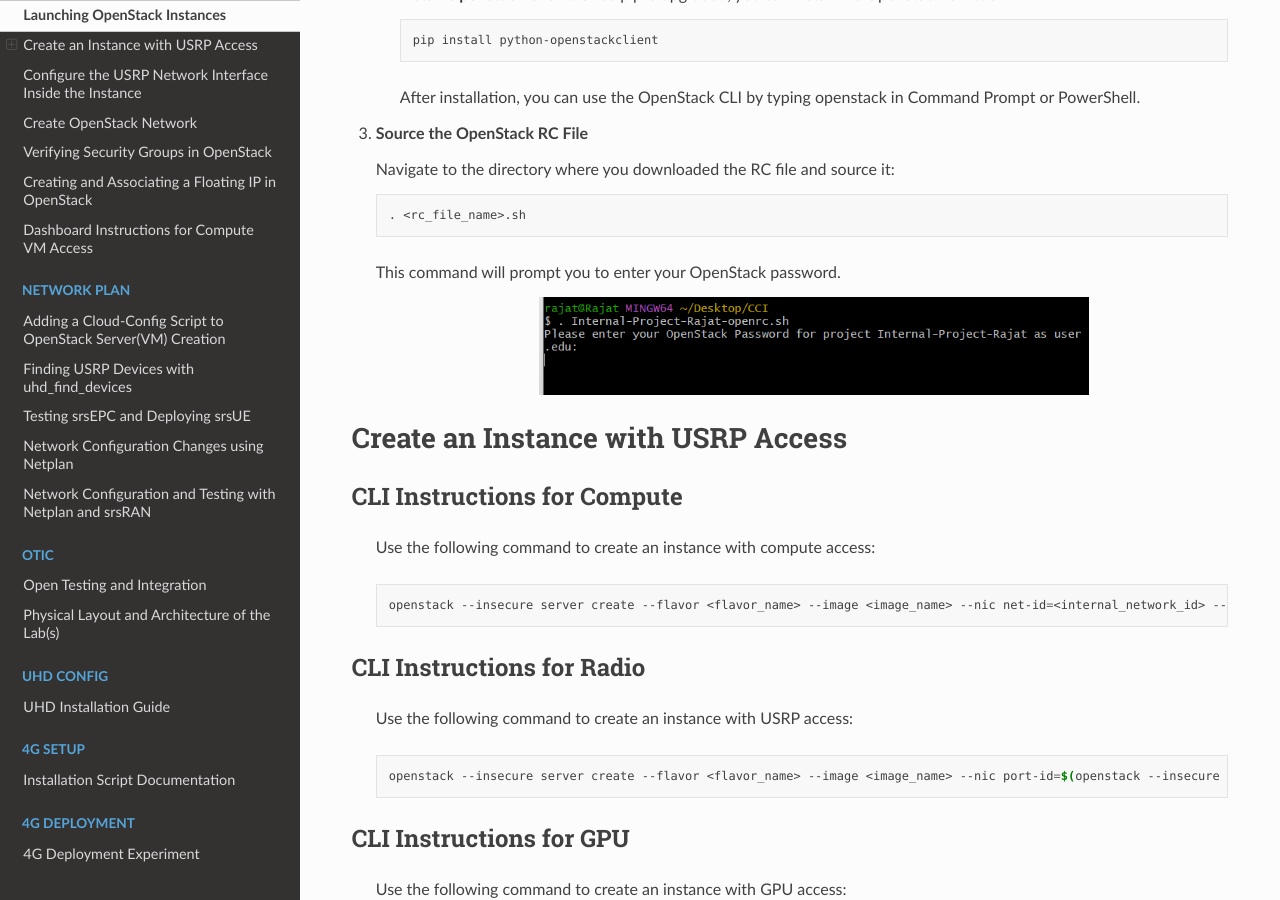
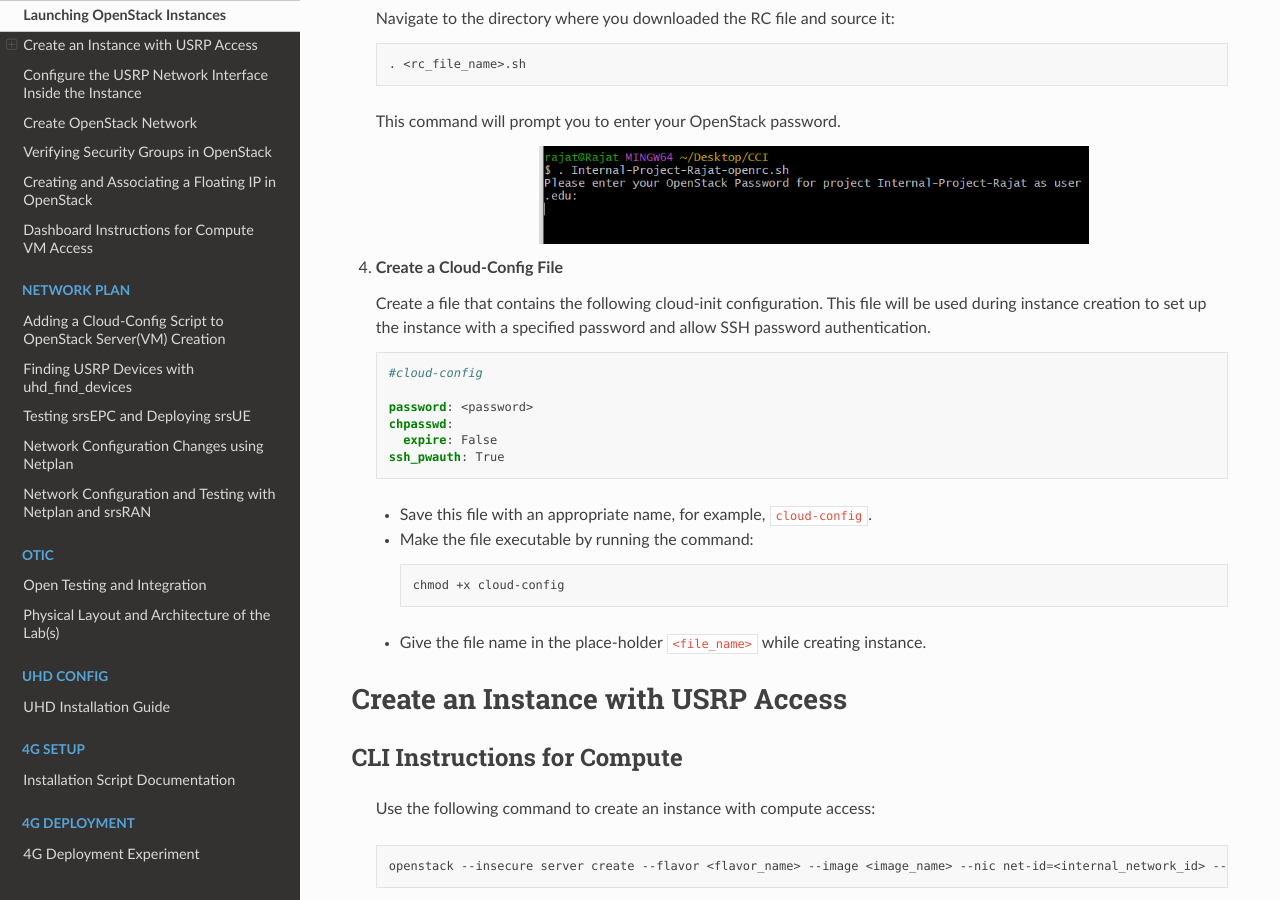
Before and after one commit to rajatnagarr/CCI_TESTBED_DOCS_PUBLIC, a Sphinx documentation site: the page built from source/openstack.rst, in a window 1280 px wide and 900 px high, scrolled down 1594 px. Built offline with Sphinx 7.4.7 and the Read the Docs theme 3.1.0, drawn with Linux system fonts in a browser that asks for light colours; some of the changed text lies outside the part shown.

Commit message:
added chmod

```diff
--- a/source/openstack.rst
+++ b/source/openstack.rst
@@ -1,14 +1,5 @@
 Launching OpenStack Instances
 =============================================================
-
-.. code-block:: yaml
-
-   #cloud-config
-
-   password: <password>
-   chpasswd:
-     expire: False
-   ssh_pwauth: True
 
 This documentation provides steps to create and launch OpenStack instances with USRP (Universal Software Radio Peripheral) access using the Command-Line Interface (CLI) and generic compute VMs through the OpenStack dashboard.
 
@@ -87,6 +78,27 @@ To create an OpenStack instance with **USRP access** using the Command-Line Inte
     .. image:: _static/rc_file_command_2.png
         :align: center
         :width: 550px
+4. **Create a Cloud-Config File**
+
+   Create a file that contains the following cloud-init configuration. This file will be used during instance creation to set up the instance with a specified password and allow SSH password authentication.
+
+   .. code-block:: yaml
+
+       #cloud-config
+
+       password: <password>
+       chpasswd:
+         expire: False
+       ssh_pwauth: True
+
+   - Save this file with an appropriate name, for example, ``cloud-config``.
+   - Make the file executable by running the command:
+
+    .. code-block:: bash
+
+         chmod +x cloud-config
+
+   - Give the file name in the place-holder ``<file_name>`` while creating instance.
 
 .. 4. **Create an Instance with USRP Access**
 Create an Instance with USRP Access
```
